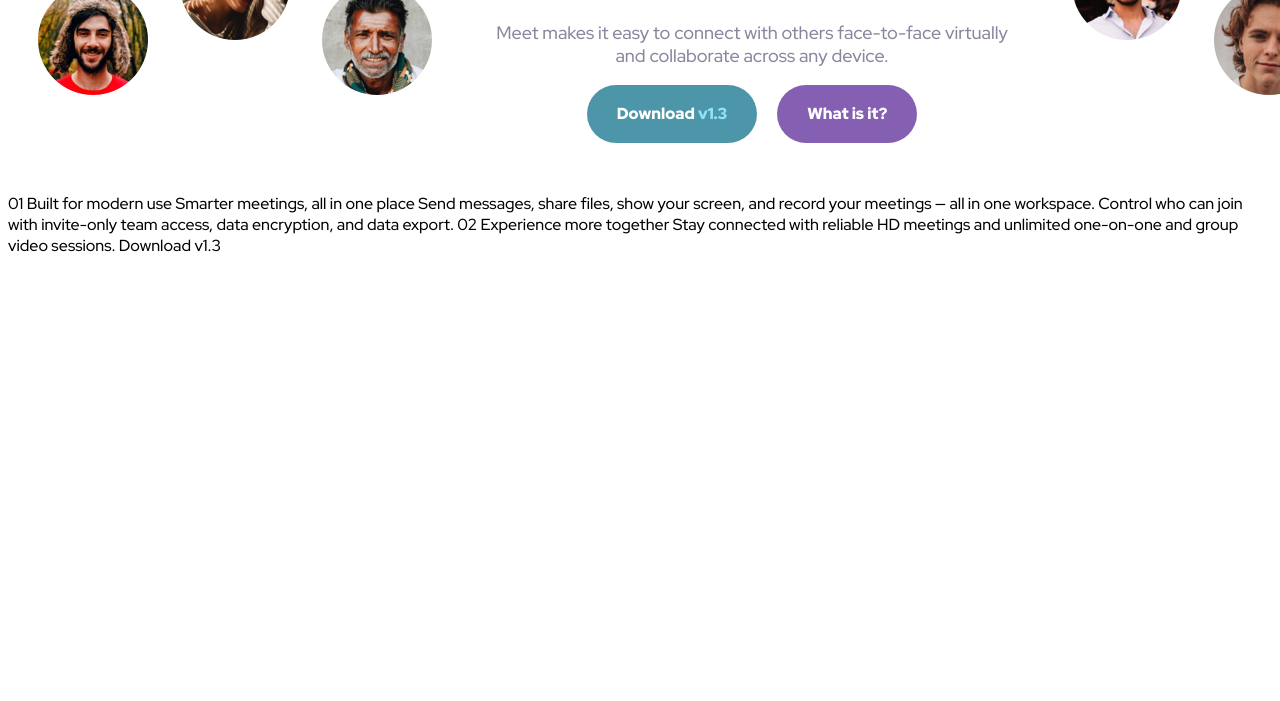
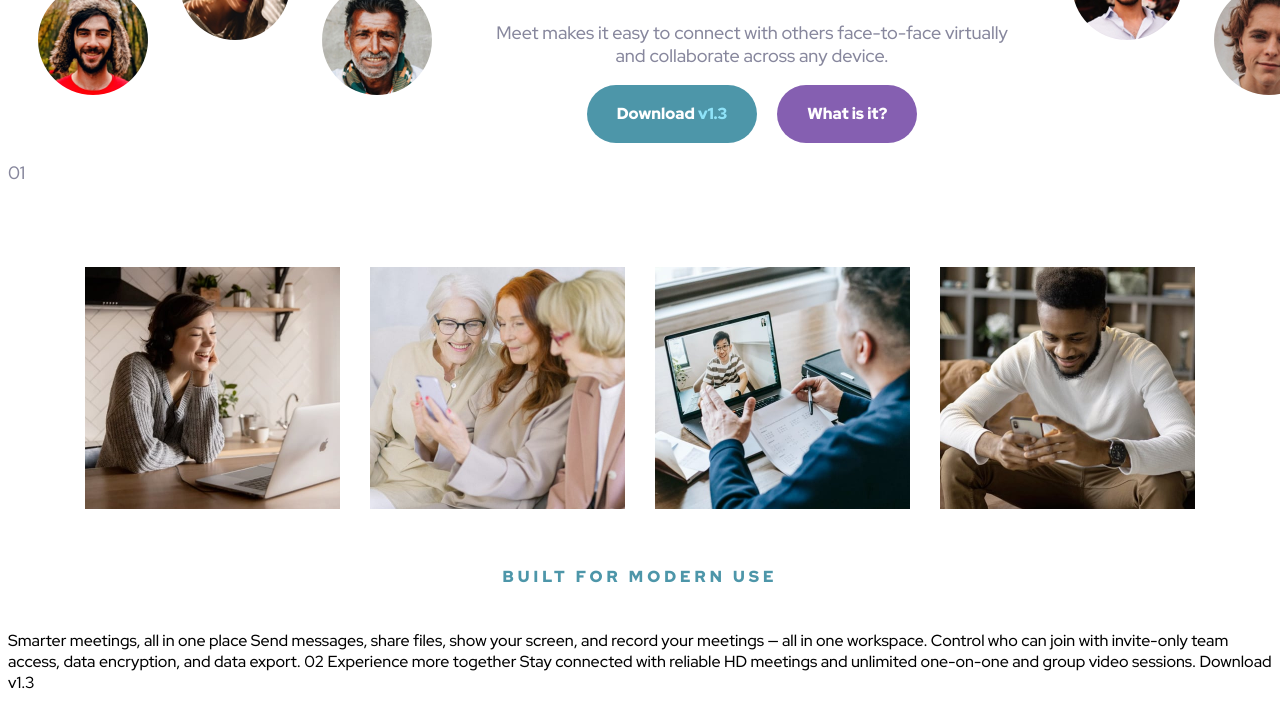
Before and after one commit to MarkoBezic/FM_LandingPage, a plain HTML site: page starter-code/index.html in a window 1280 px wide. Shown: the part 331-1032 px from the top of the page. Before the commit the page ends 800 px from the top, so only its background shows below. Drawn offline with Linux system fonts and the light colour scheme.

Commit message:
add main images and overline

```diff
--- a/starter-code/index.html
+++ b/starter-code/index.html
@@ -59,13 +59,37 @@
         />
       </div>
     </header>
+    <p>01</p>
     <main>
-      01 Built for modern use Smarter meetings, all in one place Send messages,
-      share files, show your screen, and record your meetings — all in one
-      workspace. Control who can join with invite-only team access, data
-      encryption, and data export. 02 Experience more together Stay connected
-      with reliable HD meetings and unlimited one-on-one and group video
-      sessions. Download v1.3
+      <div class="container-main-img">
+        <img
+          class="main-img"
+          src="/starter-code/assets/desktop/image-woman-in-videocall.jpg"
+          alt="Woman in videocall"
+        />
+        <img
+          class="main-img"
+          src="/starter-code/assets/desktop/image-women-videochatting.jpg"
+          alt="Women videochatting"
+        />
+        <img
+          class="main-img"
+          src="/starter-code/assets/desktop/image-men-in-meeting.jpg"
+          alt="Men in meeting"
+        />
+        <img
+          class="main-img"
+          src="/starter-code/assets/desktop/image-man-texting.jpg"
+          alt="Man texting"
+        />
+      </div>
+      <p class="overline">Built for modern use</p>
+
+      Smarter meetings, all in one place Send messages, share files, show your
+      screen, and record your meetings — all in one workspace. Control who can
+      join with invite-only team access, data encryption, and data export. 02
+      Experience more together Stay connected with reliable HD meetings and
+      unlimited one-on-one and group video sessions. Download v1.3
     </main>
     <footer></footer>
   </body>
--- a/starter-code/style.css
+++ b/starter-code/style.css
@@ -72,5 +72,30 @@ button {
 }
 
 main {
+  display: flex;
+  flex-direction: column;
+  justify-content: center;
   padding-top: 50px;
 }
+
+.container-main-img {
+  display: flex;
+  justify-content: center;
+}
+
+.main-img {
+  max-height: 242px;
+  max-width: 255px;
+  padding: 15px;
+}
+
+.overline {
+  color: #4d96a9;
+  text-transform: uppercase;
+  margin: auto;
+  padding: 40px;
+  font-size: 16px;
+  letter-spacing: 4px;
+  line-height: 26px;
+  font-weight: bold;
+}
```
